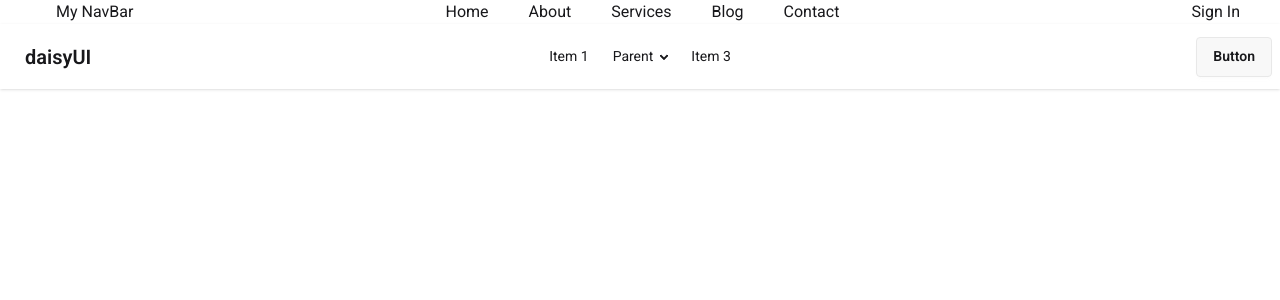
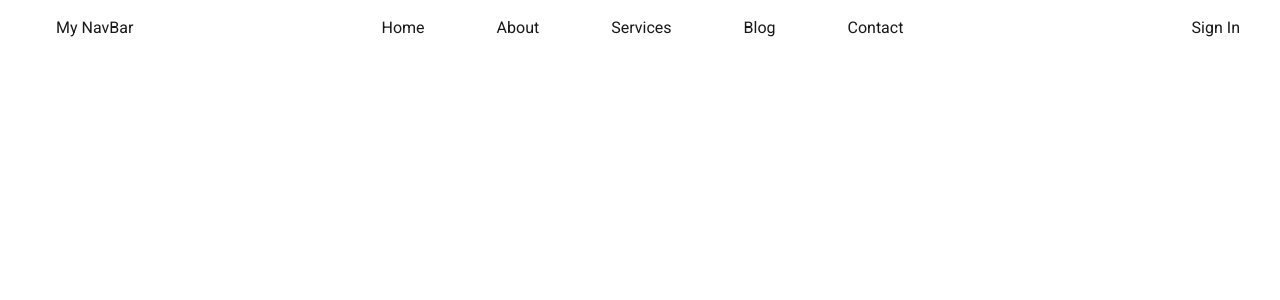
Before and after one commit to saim-alam1/react-router-core-concepts, a React (Vite) app: page /contact in a window 1280 px wide. Shown: the top 300 px of the page. Built offline with nearby package versions, Linux system fonts and the light colour scheme.

Commit message:
CompletedThe NavBar

```diff
--- a/src/App.jsx
+++ b/src/App.jsx
@@ -9,7 +9,7 @@ function App() {
 
       <header>
         <NavBar></NavBar>
-        <DaisyNav></DaisyNav>
+        {/* <DaisyNav></DaisyNav> */}
       </header>
 
     </>
--- a/src/components/NavBar/Link.jsx
+++ b/src/components/NavBar/Link.jsx
@@ -3,7 +3,7 @@ import React from 'react';
 const Link = ({ route }) => {
   return (
     <div>
-      <li className='mr-10'>
+      <li className='lg:mr-10 px-4 hover:bg-amber-400 text-center'>
         <a href={route.path}>{route.name}</a>
       </li>
     </div>
--- a/src/components/NavBar/NavBar.jsx
+++ b/src/components/NavBar/NavBar.jsx
@@ -38,14 +38,14 @@ const NavBar = () => {
   const links = navigationData.map(route => <Link key={route.id} route={route}></Link>)
 
   return (
-    <nav className='flex justify-between mx-10'>
+    <nav className='flex justify-between mx-10 mt-4'>
 
       <span className='flex' onClick={() => setOpen(!open)}>
         {
           open ? <X className='md:hidden'></X> : <Menu className='md:hidden'></Menu>
         }
 
-        <ul className='md:hidden'>
+        <ul className={`md:hidden absolute duration-1000 bg-amber-200 text-black ${open ? 'top-6' : '-top-40'}`}>
           {links}
         </ul>
 
```
